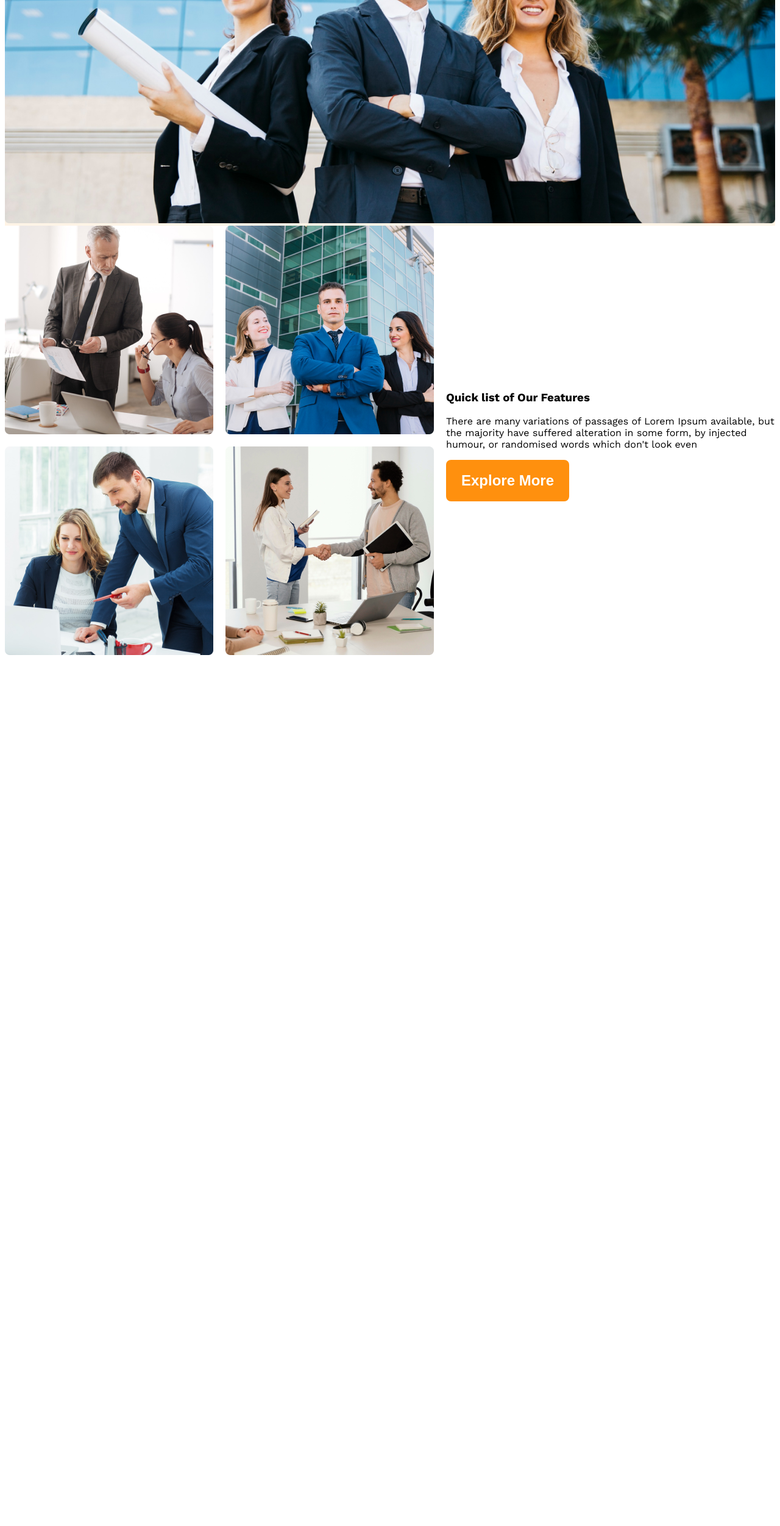
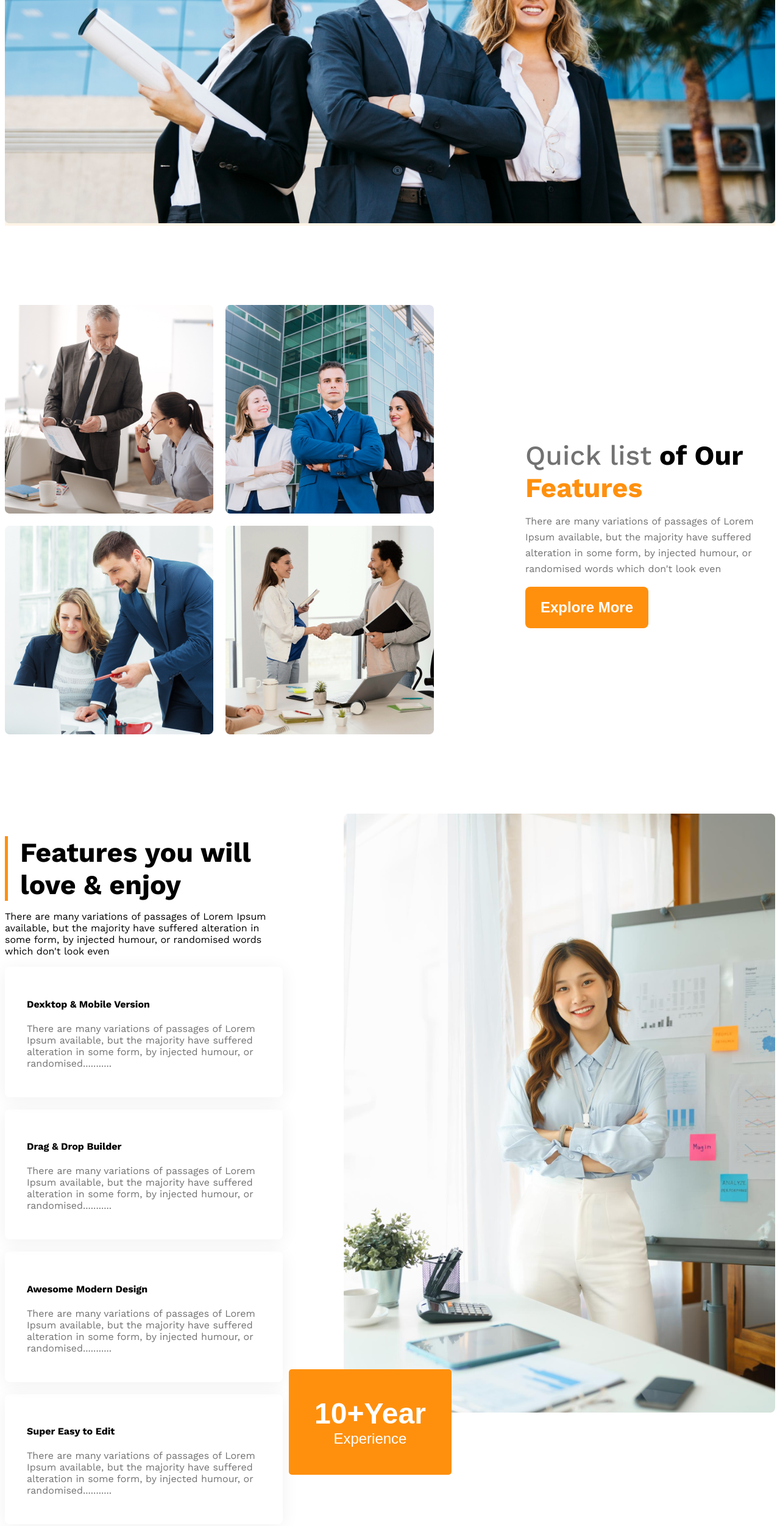
Before and after one commit to shimondol/Architect-website, a plain HTML site: page index.html in a window 1280 px wide. Shown: the part 768-3270 px from the top of the page at 61% size. Before the commit the page ends 1850 px from the top, so only its background shows below. Drawn offline with nearby package versions, Linux system fonts and the light colour scheme.

Commit message:
Third commit

```diff
--- a/index.html
+++ b/index.html
@@ -35,10 +35,47 @@
                 <img src="images/team4.png" alt="">
             </div>
             <div class="our-features">
-                <h3 class="feature-title">Quick list of Our Features</h3>
-                <p class="feature-description">There are many variations of passages of Lorem Ipsum available, but the majority have suffered alteration in some form, by injected humour, or randomised words which don't look even</p>
+                <h3 class="section-title"><span class="quick-list dark-3">Quick list</span> <span>of Our</span> <span class="text-primary">Features</span></h3>
+                <p class="feature-description dark-3">There are many variations of passages of Lorem Ipsum available, but the majority have suffered alteration in some form, by injected humour, or randomised words which don't look even</p>
                 <button class="btn-primary">Explore More</button>
             </div>
+        </section>
+        <!-- Feature love -->
+        <section class="features-love flex">
+            <div class="features-content">
+                <h1 class="features-title section-title">Features you will <br> love & enjoy</h1>
+                <p class="features-description">There are many variations of passages of Lorem Ipsum available, but the majority have suffered alteration in some form, by injected humour, or randomised words which don't look even</p>
+                <div class="features-cards">
+                    <div class="card-design">
+                        <h4>Dexktop & Mobile Version</h4>
+                        <p class="dark-3">There are many variations of passages of Lorem Ipsum available, but the majority have suffered alteration in some form, by injected humour, or randomised...........</p>
+                    </div>
+                    <div class="card-design">
+                        <h4>Drag & Drop Builder</h4>
+                        <p class="dark-3">There are many variations of passages of Lorem Ipsum available, but the majority have suffered alteration in some form, by injected humour, or randomised...........</p>
+                    </div>
+                    <div class="card-design">
+                        <h4>Awesome Modern Design</h4>
+                        <p class="dark-3">There are many variations of passages of Lorem Ipsum available, but the majority have suffered alteration in some form, by injected humour, or randomised...........</p>
+                    </div>
+                    <div class="card-design">
+                        <h4>Super Easy to Edit</h4>
+                        <p class="dark-3">There are many variations of passages of Lorem Ipsum available, but the majority have suffered alteration in some form, by injected humour, or randomised...........</p>
+                    </div>
+                </div>
+            </div>
+            <div class="features-image">
+                <img src="images/architect.png" alt="">
+                <button id="experience-badge" class="primary-btn">
+                    <span class="experinence-year">10+Year</span><br>
+                    <span class="experience">Experience</span>
+                </button>
+            </div>
+
+        </section>
+        <!-- Some facts -->
+        <section>
+
         </section>
     </main>
 </body>
--- a/style.css
+++ b/style.css
@@ -9,6 +9,15 @@
   /* Shared styles */
   .flex{
     display: flex;
+  }
+  .dark-2{
+    color: #424242;
+  }
+  .dark-3{
+    color: #727272;
+  }
+  .text-primary{
+    color: #FF900E;
   }
   .btn-primary{
     background-color: #FF900E;
@@ -22,6 +31,11 @@
   main{
     max-width: 1440px;
     margin: 0 auto;
+  }
+  .section-title{
+    font-size: 2.8rem;
+    font-weight: 700;
+    margin-bottom: 10px;
   }
   /* nav styles */
   .nav-bar{
@@ -42,12 +56,7 @@
 .light-gray{
   background-color: rgba(255, 144, 14, 0.1);
 }
-.dark-2{
-  color: #424242;
-}
-.dark-3{
-  color: #727272;
-}
+
 .nav-bar, .banner{
   max-width: 1440px;
   margin: 0 auto;
@@ -71,17 +80,107 @@
   width: 100%;
 }
 
-@media screen and (max-width: 576px) {
-  .nav-bar, .nav-list{
-    flex-direction: column ;
-  }
-}
+/* Main styles */
 .team{
   align-items: center;
   gap: 20px;
+}
+main>section{
+  margin-top: 130px;
 }
 .team-images-container{
   display: grid;
   grid-template-columns: repeat(2, 1fr);
   gap: 20px;
 }
+
+.our-features{
+  margin-left: 130px;
+  max-width: 530px;
+}
+
+.quick-list{
+  font-weight: 500;
+}
+.feature-description{
+  font-size: 1rem;
+  line-height: 26px;
+}
+/* Fetures style */
+
+.features-title{
+  border-left:5px solid #FF900E;
+  padding-left: 20px;
+}
+.features-love{
+  gap: 100px;
+}
+.card-design{
+  padding: 30px 36px;
+  border-radius: 8px;
+  box-shadow: 0px 4px 30px 0px rgba(0, 0, 0, 0.06);
+  margin-bottom: 20px;
+}
+.card-design>h1{
+  font-size: 1.25rem;
+  font-weight: 600;
+  margin-top: 0px;
+  margin-bottom: 0px;
+}
+.card-design>p{
+  font-size: 1rem;
+}
+#experience-badge{
+  padding: 45px 42px;
+  background-color: #FF900E;
+  border-radius: 5px;
+  border: none;
+  margin-left: -90px;
+  margin-top: -75px;
+}
+.experinence-year{
+  font-size: 3rem;
+  font-weight: 700;
+  color: #ffffff;
+}
+.experience{
+  font-size: 1.5rem;
+  font-weight: 500;
+  color: #ffff;
+}
+
+/* Responsive style */
+@media screen and (max-width: 576px) {
+  .nav-bar,
+  .nav-list,
+  .team,
+  .features-love{
+    flex-direction: column ;
+  }
+  .team-images-container{
+    grid-template-columns: repeat(1, 1fr);
+  }
+  .our-features{
+    margin-left: 20px;
+  }
+  .features-image>img{
+    width: 100%;
+  }
+  #experience-badge{
+    margin: 0px auto;
+  }
+}
+
+/* Medium size devices */
+@media screen and (min-width: 576px) and (max-width: 992px) {
+  .team,
+  .features-love{
+    flex-direction: column ;
+  }
+  .our-features{
+    margin-left: 20px auto;
+  }
+  .features-image>img{
+    width: 100%;
+  }
+}
```
